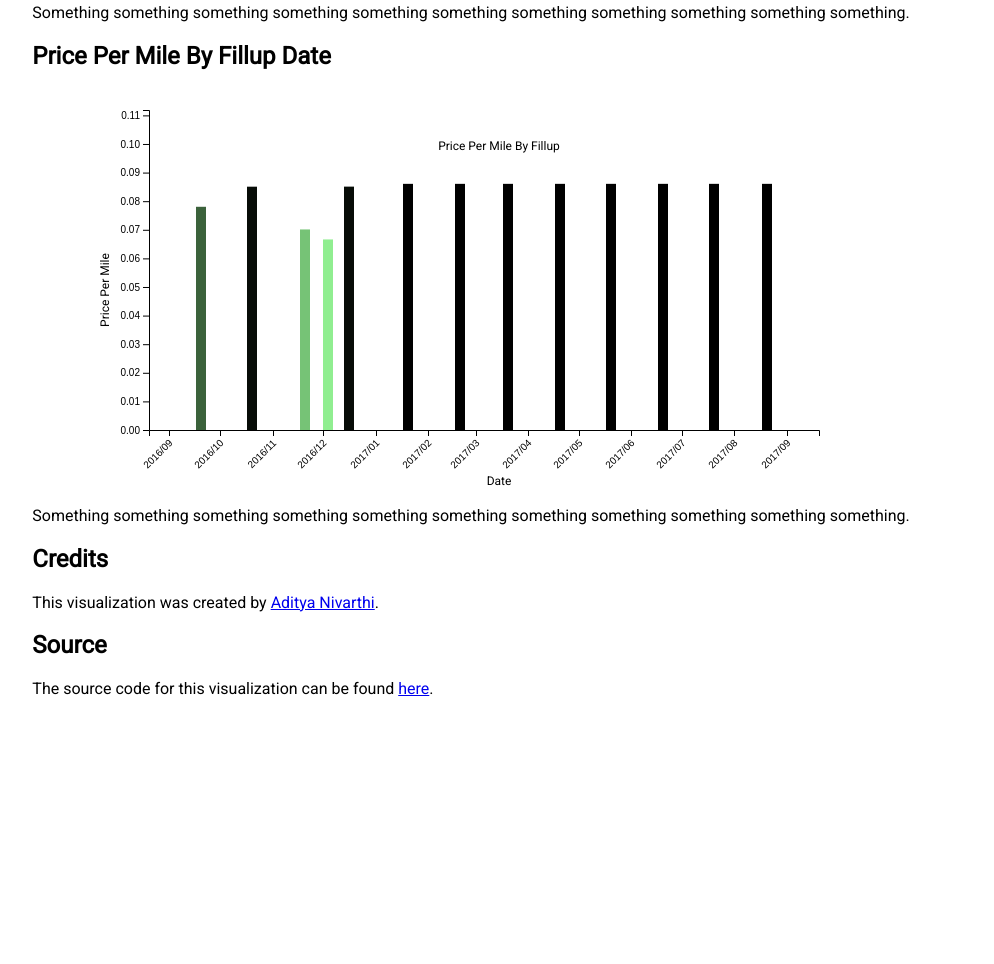
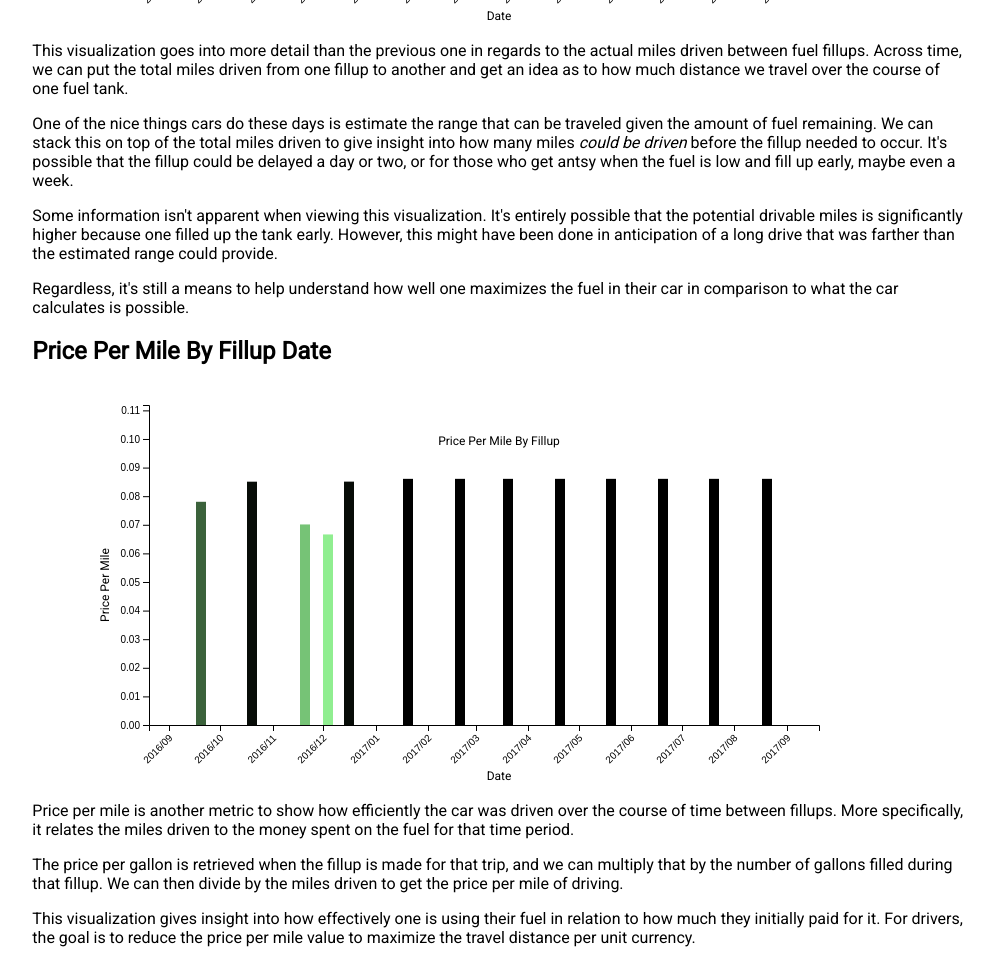
Before and after one commit to SIZMW/car-mileage-visualization, a plain HTML site: page index.html in a window 1280 px wide. Shown: the part 1327-2291 px from the top of the page, without its empty margins (141-1135 px from the left). Before the commit the page ends 2041 px from the top, so only its background shows below. Drawn offline with nearby package versions, Linux system fonts and the light colour scheme.

Commit message:
Updated filler content.

```diff
--- a/index.html
+++ b/index.html
@@ -37,7 +37,7 @@
         <svg id="avg-canvas" class="chart">
         </svg>
         <p>
-          Something something something something something something something something something something something.
+          Average mileage, also known as <i>average miles per gallon</i>, is a simple way to view how efficiently one is driving, while abstracting away the actual distance driven in the given time period. In this case, we can put the miles per gallon against the date of a fillup and see how efficiently the car has been driven across time.
         </p>
       </div>
       <div id="mileage-content">
@@ -45,7 +45,16 @@
         <svg id="mileage-canvas" class="chart">
         </svg>
         <p>
-          Something something something something something something something something something something something.
+          This visualization goes into more detail than the previous one in regards to the actual miles driven between fuel fillups. Across time, we can put the total miles driven from one fillup to another and get an idea as to how much distance we travel over the course of one fuel tank.
+        </p>
+        <p>
+          One of the nice things cars do these days is estimate the range that can be traveled given the amount of fuel remaining. We can stack this on top of the total miles driven to give insight into how many miles <i>could be driven</i> before the fillup needed to occur. It's possible that the fillup could be delayed a day or two, or for those who get antsy when the fuel is low and fill up early, maybe even a week.
+        </p>
+        <p>
+          Some information isn't apparent when viewing this visualization. It's entirely possible that the potential drivable miles is significantly higher because one filled up the tank early. However, this might have been done in anticipation of a long drive that was farther than the estimated range could provide.
+        </p>
+        <p>
+          Regardless, it's still a means to help understand how well one maximizes the fuel in their car in comparison to what the car calculates is possible.
         </p>
       </div>
       <div id="price-mile-content">
@@ -53,7 +62,13 @@
         <svg id="price-mile-canvas" class="chart">
         </svg>
         <p>
-          Something something something something something something something something something something something.
+          Price per mile is another metric to show how efficiently the car was driven over the course of time between fillups. More specifically, it relates the miles driven to the money spent on the fuel for that time period.
+        </p>
+        <p>
+          The price per gallon is retrieved when the fillup is made for that trip, and we can multiply that by the number of gallons filled during that fillup. We can then divide by the miles driven to get the price per mile of driving.
+        </p>
+        <p>
+          This visualization gives insight into how effectively one is using their fuel in relation to how much they initially paid for it. For drivers, the goal is to reduce the price per mile value to maximize the travel distance per unit currency.
         </p>
       </div>
       <div id="credits">
```
